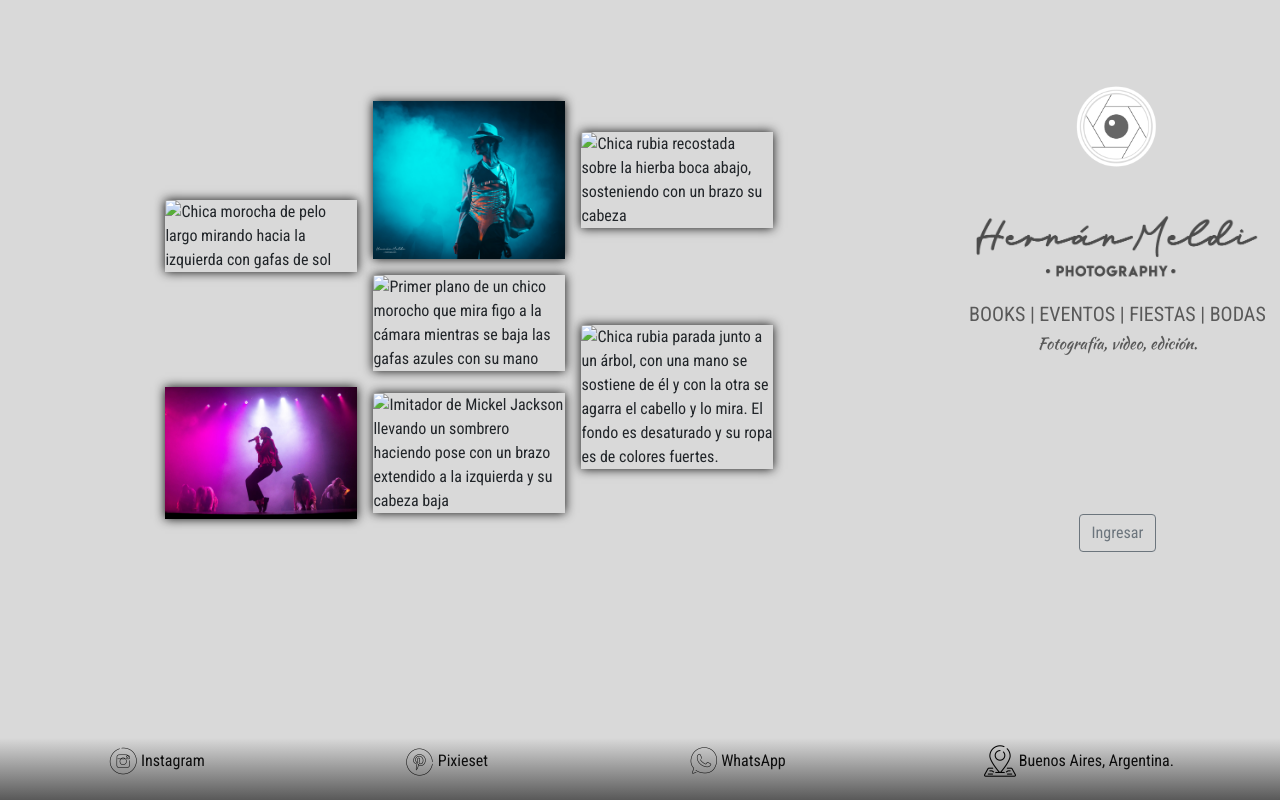
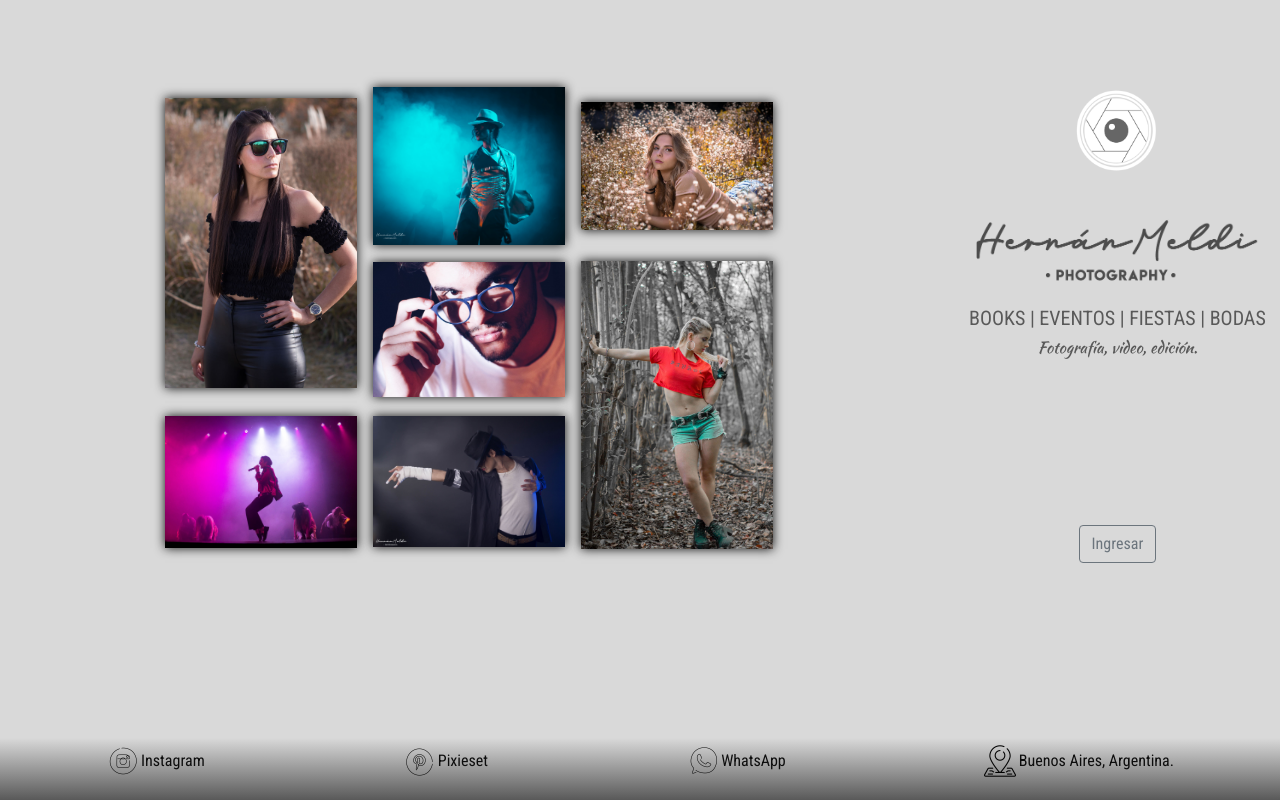
Before and after one commit to mmakenn/hernanmeldifotografia, a website: page index.html in a window 1280 px wide. Drawn offline with nearby package versions, Linux system fonts and the light colour scheme.

Commit message:
Corrigiendo error en las rutas de las imagenes

```diff
--- a/index.html
+++ b/index.html
@@ -33,13 +33,13 @@
     </header>
 
     <div>
-        <img class="bv1" src="images/books/bv1.jpg" alt="Chica morocha de pelo largo mirando hacia la izquierda con gafas de sol" loading='lazy'>
-        <img class="bh3" src="images/books/bh3.jpg" alt="Chica rubia recostada sobre la hierba boca abajo, sosteniendo con un brazo su cabeza" loading='lazy'>
-        <img class="bh7" src="images/books/bh7.jpg" alt="Imitador de Mickel Jackson llevando un sombrero haciendo pose con un brazo extendido a la izquierda y su cabeza baja" loading='lazy'>
+        <img class="bv1" src="images/books/bv1-min.jpg" alt="Chica morocha de pelo largo mirando hacia la izquierda con gafas de sol" loading='lazy'>
+        <img class="bh3" src="images/books/bh3-min.jpg" alt="Chica rubia recostada sobre la hierba boca abajo, sosteniendo con un brazo su cabeza" loading='lazy'>
+        <img class="bh7" src="images/books/bh7-min.jpg" alt="Imitador de Mickel Jackson llevando un sombrero haciendo pose con un brazo extendido a la izquierda y su cabeza baja" loading='lazy'>
         <img class="tc2" src="images/theater/tc2.jpg" alt="Imitador de Mickel Jackson en el escenario con humo de fondo y luces cian" loading='lazy'>
         <img class="th3" src="images/theater/th3.jpg" alt="Imitador de Mickel Jackson de perfil en el escenario con humo de fondo y luces magenta, parado en sus puntas de pie, sosteniendo el microfono" loading='lazy'>
-        <img class="bv9" src="images/books/bv9.jpg" alt="Chica rubia parada junto a un árbol, con una mano se sostiene de él y con la otra se agarra el cabello y lo mira. El fondo es desaturado y su ropa es de colores fuertes." loading='lazy'>
-        <img class="bh9" src="images/books/bh9.jpg" alt="Primer plano de un chico morocho que mira figo a la cámara mientras se baja las gafas azules con su mano" loading='lazy'>
+        <img class="bv9" src="images/books/bv9-min.jpg" alt="Chica rubia parada junto a un árbol, con una mano se sostiene de él y con la otra se agarra el cabello y lo mira. El fondo es desaturado y su ropa es de colores fuertes." loading='lazy'>
+        <img class="bh9" src="images/books/bh9-min.jpg" alt="Primer plano de un chico morocho que mira figo a la cámara mientras se baja las gafas azules con su mano" loading='lazy'>
     </div>
 
     <a class="btn btn-outline-secondary" href="pages/website.html" role="button">Ingresar</a>
```
